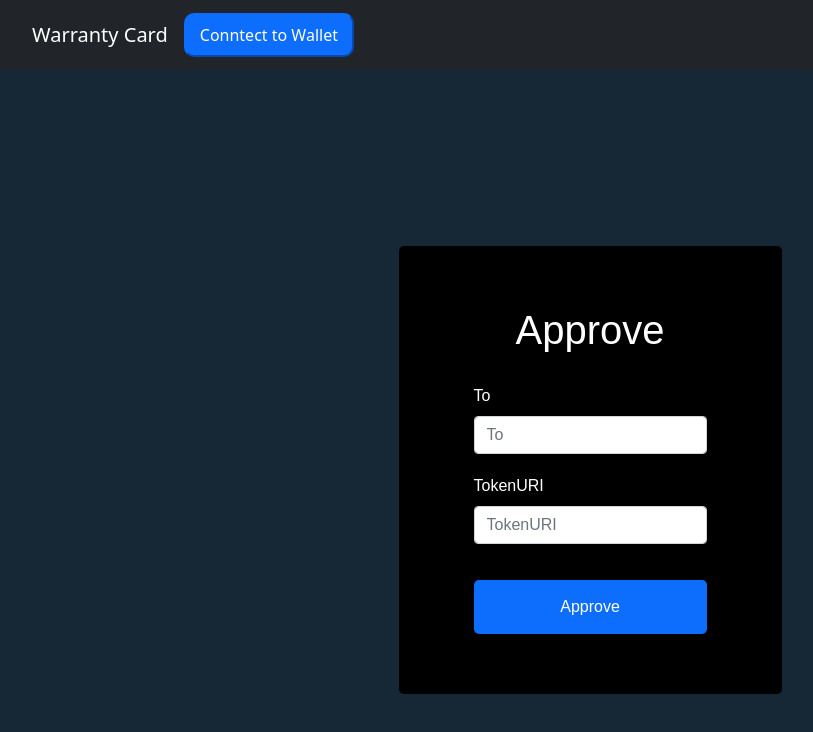
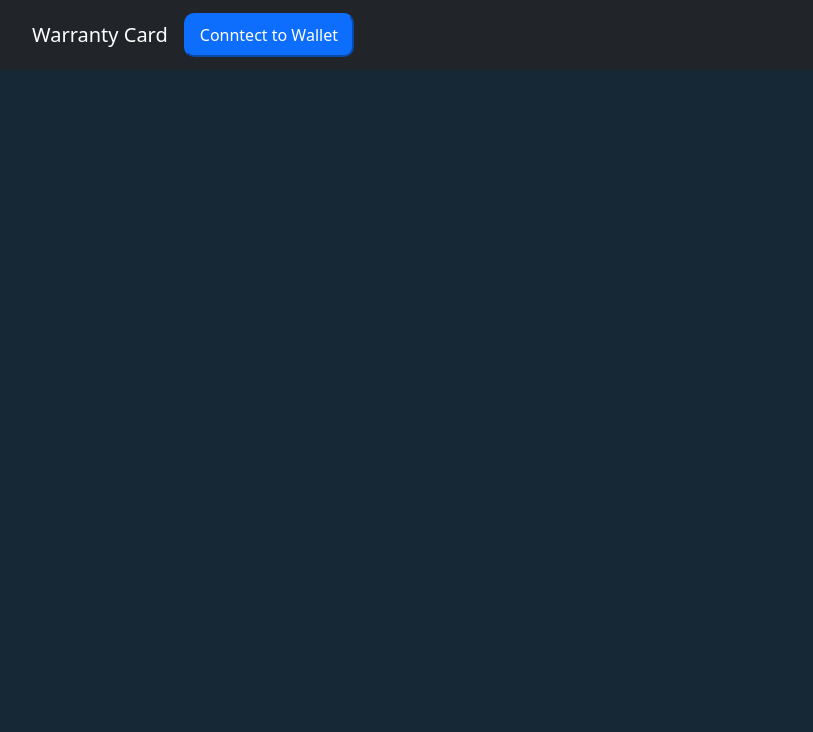
Before and after one commit to kunalchhabra37/Warranty-Card-NFT, a React (Vite) app in the folder client/: page /approve in a window 1280 px wide. Shown: the top 732 px of the page, without its empty margins (50-863 px from the left). Built offline with nearby package versions, Linux system fonts and the light colour scheme.

Commit message:
Service UI component

```diff
--- a/client/src/App.jsx
+++ b/client/src/App.jsx
@@ -3,7 +3,7 @@ import NavBar from "./components/Navbar"
 import IssueWarranty from "./components/IssueWarranty"
 import Welcome from "./components/Welcome"
 import CheckAuthenticity from "./components/CheckAuthenticity"
-import Approve from "./components/Approve"
+import Service from "./components/Service"
 import GrantRole from "./components/GrantRole"
 import RevokeRole from "./components/RevokeRole"
 import CheckExpiry from "./components/CheckExpiry"
@@ -29,7 +29,7 @@ function App() {
                   <Route path="/" element={<Welcome />}></Route>
                   <Route path="issue-warranty" element={<IssueWarranty />}></Route>
                   <Route path="check-authenticity" element={<CheckAuthenticity />}></Route>
-                  <Route path="approve" element={<Approve />}></Route>
+                  <Route path="service" element={<Service />}></Route>
                   <Route path="grant-role" element={<GrantRole />}></Route>
                   <Route path="revoke-role" element={<RevokeRole />}></Route>
                   <Route path="check-expiry" element={<CheckExpiry />}></Route>
--- a/client/src/components/Approve.jsx
+++ /dev/null
@@ -1,64 +0,0 @@
-import React, { useState } from "react";
-import Button from "react-bootstrap/Button";
-import Form from "react-bootstrap/Form";
-import { ToastContainer, toast } from "react-toastify";
-import "react-toastify/dist/ReactToastify.css";
-const Approve = () => {
-  const [to, setTo] = useState ("");
-  const [tokenURI, setTokenURI] = useState("");
-
-  const validateAddress = (address) => {
-    const regex = new RegExp('^0x[a-fA-F0-9]{40}$');
-    return regex.test(address);
-  }
-  const validateBigInt = (bigInt) => {
-    const regex = new RegExp('^[1-9][0-9]*$');
-    return regex.test(bigInt);
-  }
-    const handleSubmit = (e) => {
-      e.preventDefault();
-      if (!validateBigInt(to)) {
-        toast.warning("Not a valid address", {
-          position: "top-right",
-          autoClose: 4000,
-          hideProgressBar: false,
-          closeOnClick: true,
-          pauseOnHover: true,
-          draggable: true,
-          progress: undefined,
-        });
-      }
-      else {
-        console.log(to, tokenURI);
-      }
-  };
-  return (
-    <div className="container1">
-      <h1>Approve</h1>
-      <Form>
-        <Form.Group className="mb-3 ctrl">
-          <Form.Label>To</Form.Label>
-          <Form.Control
-            type="text"
-            placeholder="To"
-            value={to}
-            onChange={(e) => setTo(e.target.value)}
-          />
-        </Form.Group>
-        <Form.Group className="mb-3 ctrl">
-          <Form.Label>TokenURI</Form.Label>
-          <Form.Control
-            type="text"
-            placeholder="TokenURI"
-            value={tokenURI}
-            onChange={(e) => setTokenURI(e.target.value)}
-          />
-        </Form.Group>
-        <Button variant="primary" type="submit" onClick={handleSubmit}>
-          Approve
-        </Button>
-      </Form>
-    </div>
-  );
-};
-export default Approve;
--- a/client/src/components/Navbar.jsx
+++ b/client/src/components/Navbar.jsx
@@ -22,7 +22,7 @@ function NavBar() {
               <Nav.Link href="/check-authenticity">Check Authenticity</Nav.Link>
               <Nav.Link href="/check-expiry">Check Expiry</Nav.Link>
               <Nav.Link href="/get-warranty-card">Get Warranty Card</Nav.Link>
-              <Nav.Link href="/approve">Approve</Nav.Link>
+              <Nav.Link href="/service">Service</Nav.Link>
               <Nav.Link href="/transfer">Transfer</Nav.Link>
               {/* minter only */}
               {minterRole && (
--- /dev/null
+++ b/client/src/components/Service.jsx
@@ -0,0 +1,53 @@
+import React, { useState } from "react";
+import Button from "react-bootstrap/Button";
+import Form from "react-bootstrap/Form";
+import { ToastContainer, toast } from "react-toastify";
+import "react-toastify/dist/ReactToastify.css";
+const Approve = () => {
+  const [tokenID, settokenID] = useState("");
+
+  const validateAddress = (address) => {
+    const regex = new RegExp("^0x[a-fA-F0-9]{40}$");
+    return regex.test(address);
+  };
+  const validateBigInt = (bigInt) => {
+    const regex = new RegExp("^[1-9][0-9]*$");
+    return regex.test(bigInt);
+  };
+  const handleSubmit = (e) => {
+    e.preventDefault();
+    if (!validateBigInt(tokenID)) {
+      toast.warning("Not a valid address", {
+        position: "top-right",
+        autoClose: 4000,
+        hideProgressBar: false,
+        closeOnClick: true,
+        pauseOnHover: true,
+        draggable: true,
+        progress: undefined,
+      });
+    } else {
+      console.log(tokenID);
+    }
+  };
+  return (
+    <div className="container1">
+      <h1>Increase Service Count</h1>
+      <Form>
+        <Form.Group className="mb-3 ctrl">
+          <Form.Label>tokenID</Form.Label>
+          <Form.Control
+            type="text"
+            placeholder="tokenID"
+            value={tokenID}
+            onChange={(e) => settokenID(e.target.value)}
+          />
+        </Form.Group>
+        <Button variant="primary" type="submit" onClick={handleSubmit}>
+          Increase Service Count
+        </Button>
+      </Form>
+    </div>
+  );
+};
+export default Approve;
```
